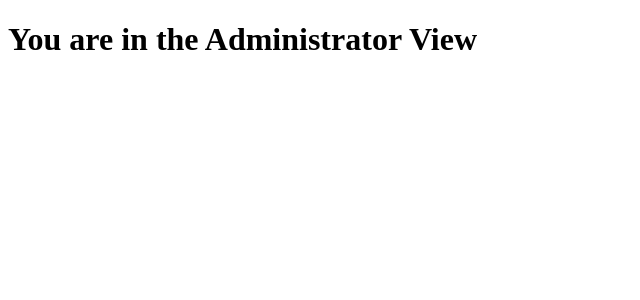
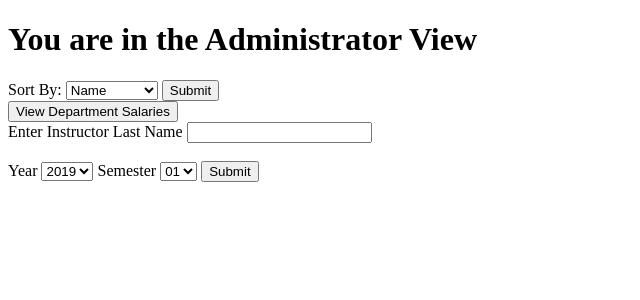
Before and after one commit to edwardmm03/CS460-TeamH-2024, a Django app: page /Administrator/ in a window 1280 px wide. Shown: the top 300 px of the page, without its empty margins (0-640 px from the left). Run offline with Django 5.2, Linux system fonts and the light colour scheme.

Commit message:
Added Admin forms and result pages

```diff
--- a/projectSite/Users/templates/Administrator.html
+++ b/projectSite/Users/templates/Administrator.html
@@ -4,5 +4,42 @@
 
 <h1>You are in the Administrator View</h1>
 
+<div class = "form-container">
+    <form action="{% url 'InstructorList' %}" method="post">
+    {% csrf_token %}
+      <label for="sort" class="sort">Sort By:</label>
+      <select id = "year" name = "year">
+        <option value = "Name">Name</option>
+        <option value = "Department">Department</option>
+        <option value = "Salary">Salary</option>
+      </select>
+      <input type="submit" value="Submit" class = "submitButton">
+    </form>
+</div>
+
+<div>
+<a href="{% url 'DeptSals' %}" > <button class = 'adminbutton'>View Department Salaries</button></a>
+</div>
+
+<div class = "form-container">
+    <form action="{% url 'Performance' %}" method="post">
+    {% csrf_token %}
+      <label for = "profName" class = "nameLabel">Enter Instructor Last Name</label>
+      <input type="text" id="profName" name="profName"><br><br>
+      <label for="year" class="yearLabel">Year</label>
+      <select id = "year" name = "year">
+        <option value = "2019">2019</option>
+        <option value = "2020">2020</option>
+      </select>
+      <label for="semseter" class = "semLabel">Semester</label>
+      <select id = "semester" name = "semester">
+        <option value = "01">01</option>
+        <option value = "02">02</option>
+      </select>
+      <input type="submit" value="Submit" class = "submitButton">
+    </form>
+    </div>
+
+
 </body>
 </html>
--- a/projectSite/Users/urls.py
+++ b/projectSite/Users/urls.py
@@ -8,5 +8,8 @@ urlpatterns = [
     path('Student/', views.Student, name = 'Student'),
     path('StudentResults/', views.StudentResults, name = 'StudentResults'),
     path('CourseList/', views.CourseList, name = 'CourseList'),
-    path('StudentList/', views.StudentList, name = 'StudentList')
+    path('StudentList/', views.StudentList, name = 'StudentList'),
+    path('InstructorList/', views.InstructorList, name = 'InstructorList'),
+    path('DeptSals/', views.DeptSals, name = 'DeptSals'),
+    path('Performance/', views.Performance, name = 'Performance')
 ]
--- a/projectSite/Users/views.py
+++ b/projectSite/Users/views.py
@@ -8,7 +8,8 @@ def Users(request):
 
 def Administrator(request):
     template = loader.get_template('Administrator.html')
-    return HttpResponse(template.render())
+    context = {}
+    return HttpResponse(template.render(context,request))
 
 def Instructor(request):
     template = loader.get_template('Instructor.html')
@@ -31,3 +32,15 @@ def CourseList(request):
 def StudentList(request):
     template = loader.get_template('StudentList.html')
     return HttpResponse(template.render())
+
+def InstructorList(request):
+    template = loader.get_template('InstructorList.html')
+    return HttpResponse(template.render())
+
+def DeptSals(request):
+    template = loader.get_template('DeptSals.html')
+    return HttpResponse(template.render())
+
+def Performance(request):
+    template = loader.get_template('Performance.html')
+    return HttpResponse(template.render())
```
Also changed, not shown: projectSite/Users/templates/DeptSals.html (added, +9 -0 lines), projectSite/Users/templates/InstructorList.html (added, +9 -0 lines), projectSite/Users/templates/Performance.html (added, +9 -0 lines).
